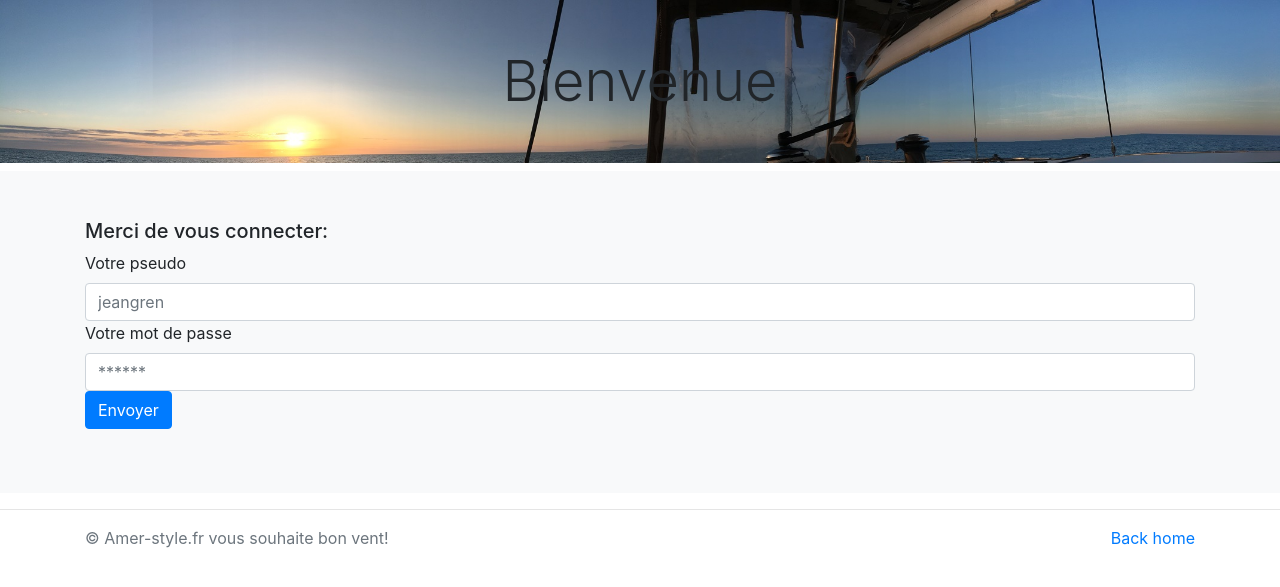
After one commit to jeangren/amersFrance, a PHP site: page /usercreated.php in a window 1280 px wide. The commit adds this page. Shown: the top 587 px of the page. Run offline with PHP 8.4, Linux system fonts and the light colour scheme.

Commit message:
createuser+usercreated

```diff
--- /dev/null
+++ b/usercreated.php
@@ -0,0 +1,38 @@
+<?php include 'header.php' ?>
+
+<header>
+    <div id="create">
+        <div class="container-fluid text-center">
+            <h2 class="display-4 p-5">Bienvenue</h2>
+        </div>
+    </div>
+</header>
+
+
+<div class="album py-5 bg-light">
+        <div class="container">
+
+            <div class="row">
+                <div class="col-md-12">
+
+                    <form action="opensession.php" method="post" enctype="multipart/form-data">
+
+                        <div class="form-group">
+                            <h5>Merci de vous connecter:</h5>
+                            <label for="pseudo">Votre pseudo</label>
+                            <input name="pseudo" type="text" class="form-control" placeholder="jeangren" />
+                            <label for="password">Votre mot de passe</label>
+                            <input name="password" type="password" class="form-control" placeholder="******">
+                            <input type="submit" class="btn btn-primary" value="Envoyer">
+                        </div>
+                    </form>
+                </div>
+
+
+            </div>
+        </div>
+    </div>
+
+
+
+<?php include 'footer.php' ?>
```
Also changed, not shown: createuser.php (+4 -7 lines), opensession.php (added, +51 -0 lines).
